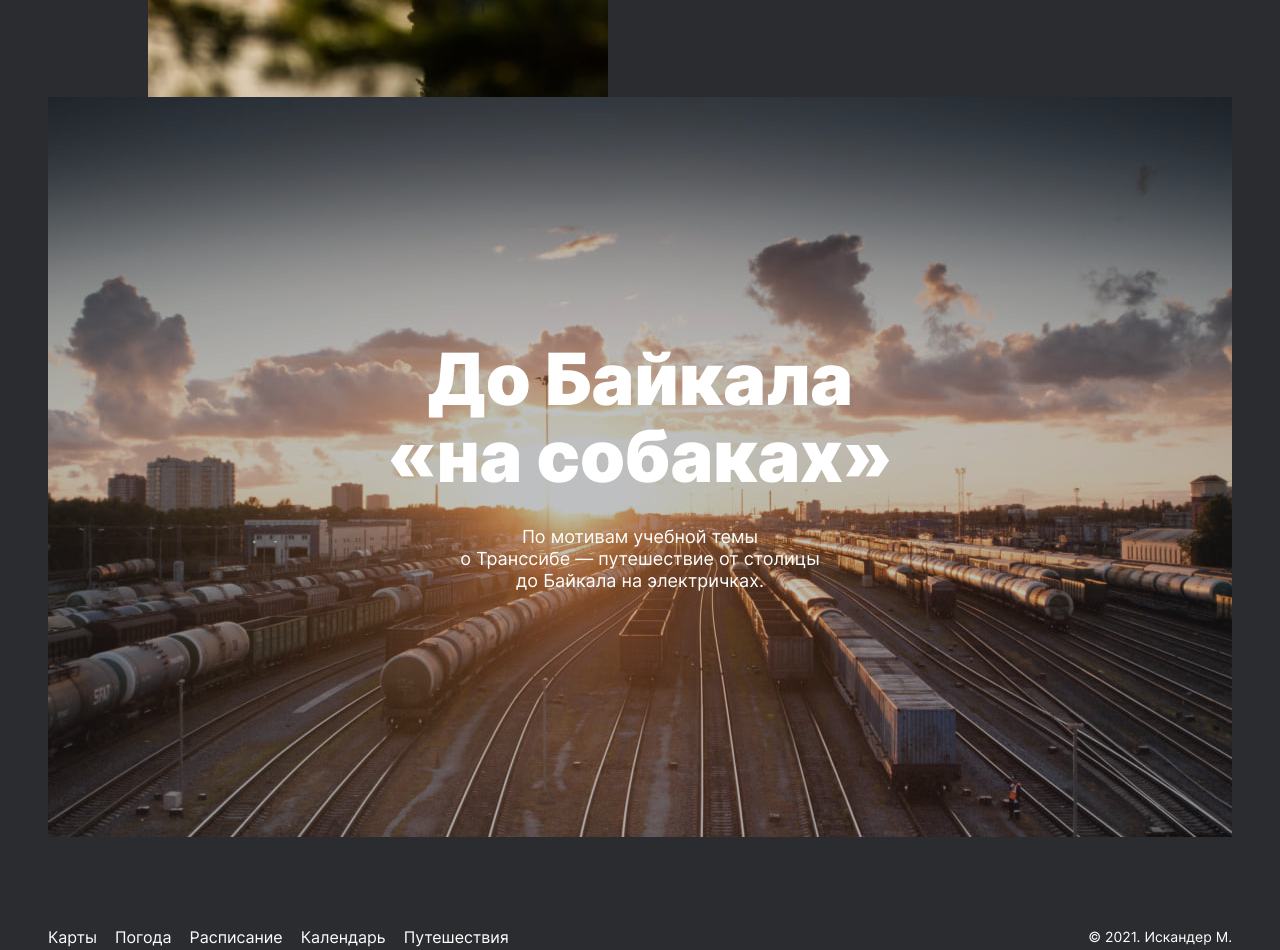
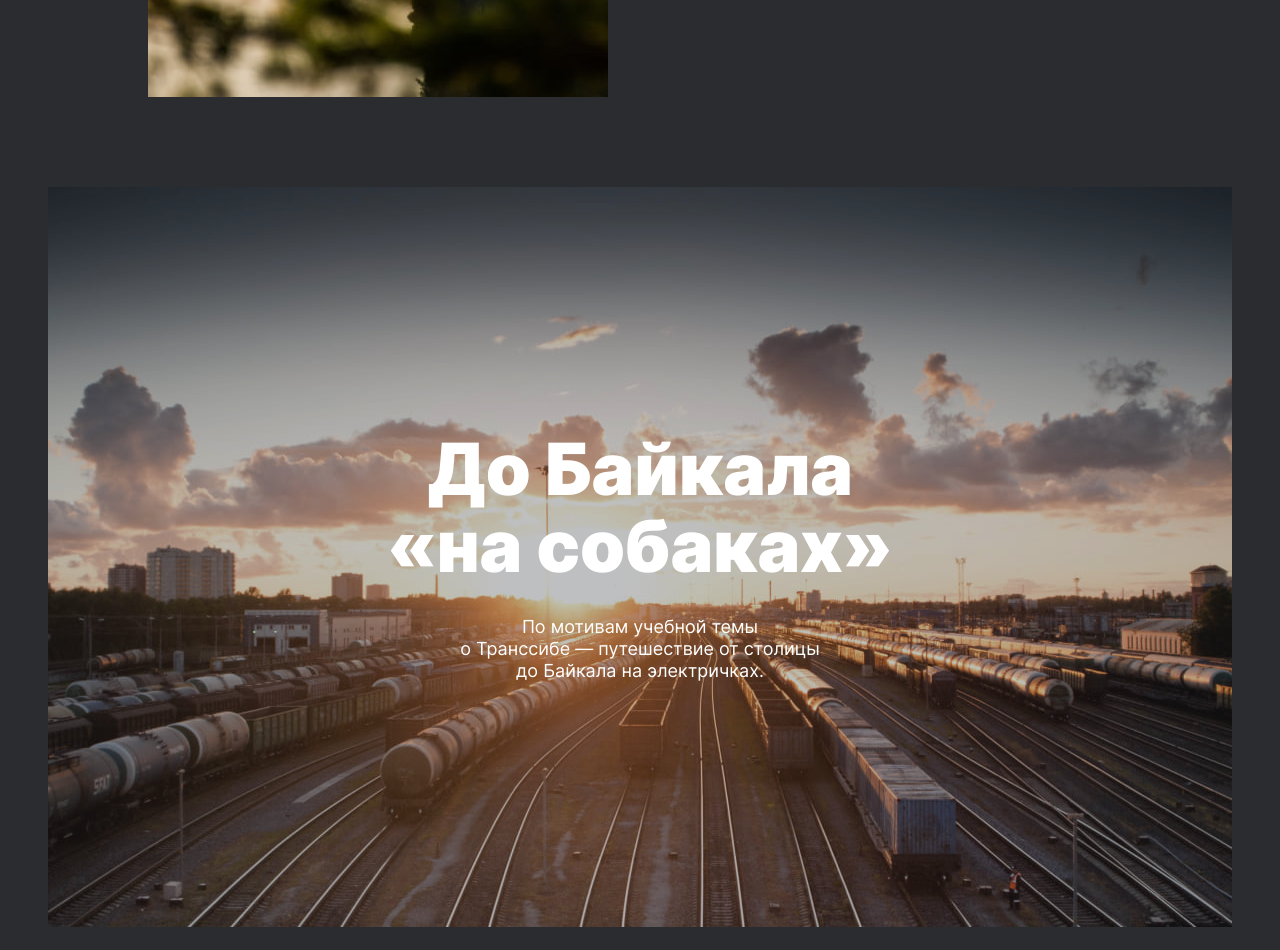
Before and after one commit to Skatm4n/russian-travel, a plain HTML site: page index.html in a window 1280 px wide. Shown: the part 5818-6768 px from the top of the page. Drawn offline with Linux system fonts and the light colour scheme.

Commit message:
Russian-travel

```diff
--- a/blocks/cover/cover.css
+++ b/blocks/cover/cover.css
@@ -1,7 +1,7 @@
 .cover{
   position: relative;
   max-width: 1184px;
-  margin: 0 auto 0;
+  margin: 90px auto 0;
   background-image: url(../../images/cover__background.jpg);
   background-size: contain;
   background-repeat: no-repeat;
```
